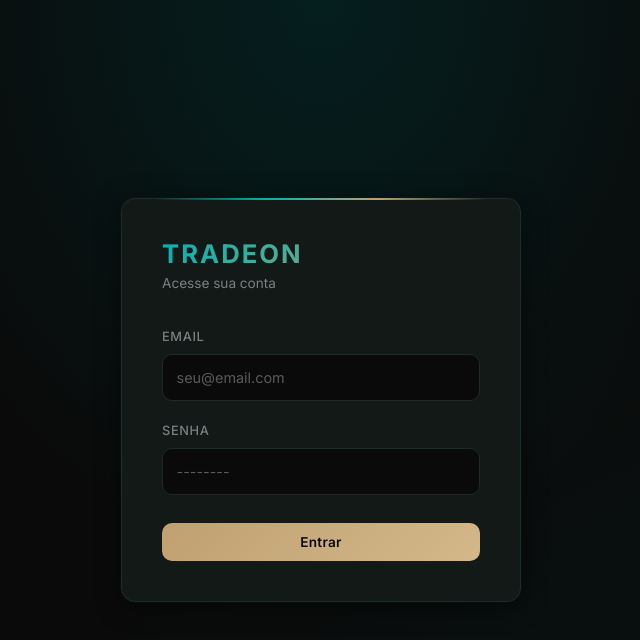
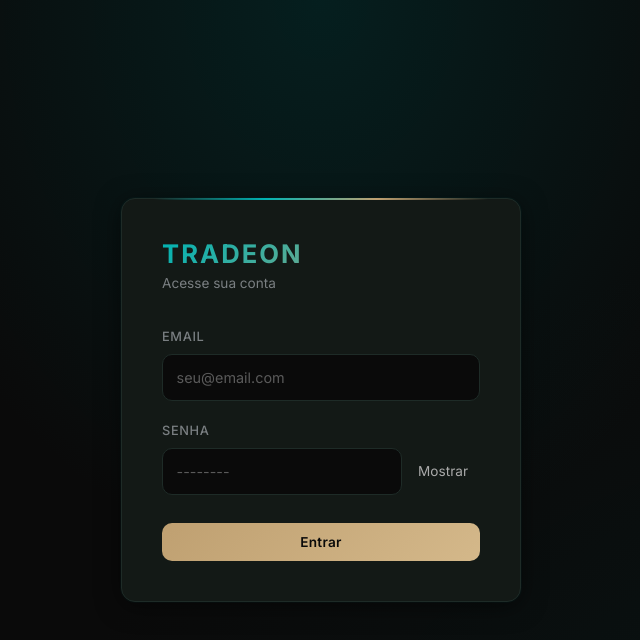
Before and after one commit to TradeOn-App/tradeon-app, a React (Vite) app: page /login in a window 1280 px wide. Shown: the top 640 px of the page, without its empty margins (319-959 px from the left). Built offline with nearby package versions, Linux system fonts and the light colour scheme; no server answers.

Commit message:
show password login

```diff
--- a/src/pages/Login.jsx
+++ b/src/pages/Login.jsx
@@ -8,6 +8,7 @@ export default function Login() {
   const [password, setPassword] = useState('');
   const [error, setError] = useState('');
   const [loading, setLoading] = useState(false);
+  const [showPassword, setShowPassword] = useState(false);
   const { login } = useAuth();
   const navigate = useNavigate();
 
@@ -46,14 +47,34 @@ export default function Login() {
           </label>
           <label>
             Senha
+            <div style={{ position: 'relative' }}>
               <input
-              type="password"
+                type={showPassword ? 'text' : 'password'}
                 value={password}
                 onChange={(e) => setPassword(e.target.value)}
                 required
                 autoComplete="current-password"
                 placeholder="--------"
               />
+              <button
+                type="button"
+                onClick={() => setShowPassword((v) => !v)}
+                style={{
+                  position: 'absolute',
+                  right: '0.75rem',
+                  top: '50%',
+                  transform: 'translateY(-50%)',
+                  background: 'none',
+                  border: 'none',
+                  cursor: 'pointer',
+                  color: '#aaa',
+                  fontSize: '0.85rem',
+                  padding: 0,
+                }}
+              >
+                {showPassword ? 'Ocultar' : 'Mostrar'}
+              </button>
+            </div>
           </label>
           {error && <p className="form-error">{error}</p>}
           <button type="submit" className="btn btn-gold" disabled={loading} style={{ width: '100%', marginTop: '0.5rem' }}>
```
Lines whose indentation alone changed are shown as unchanged.
